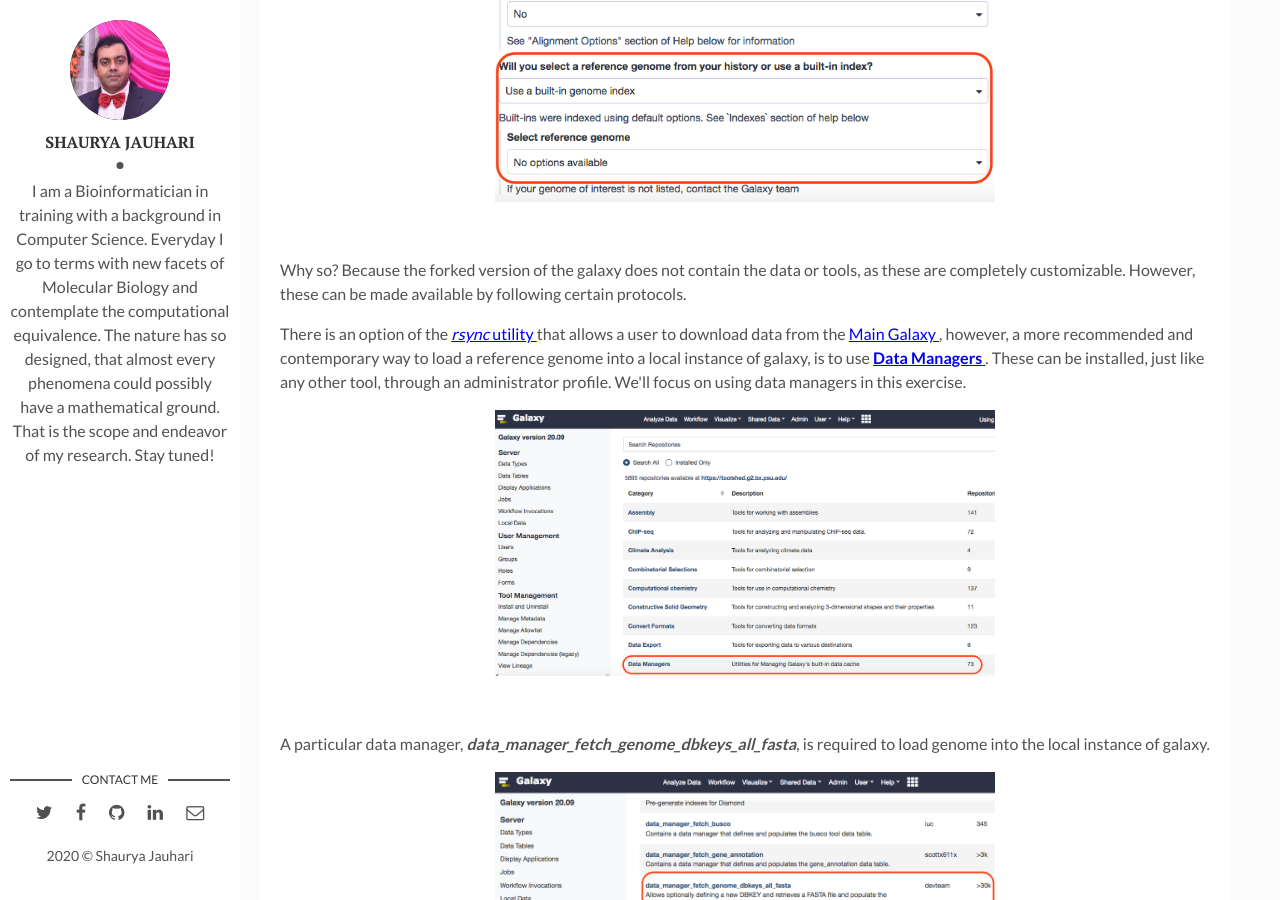
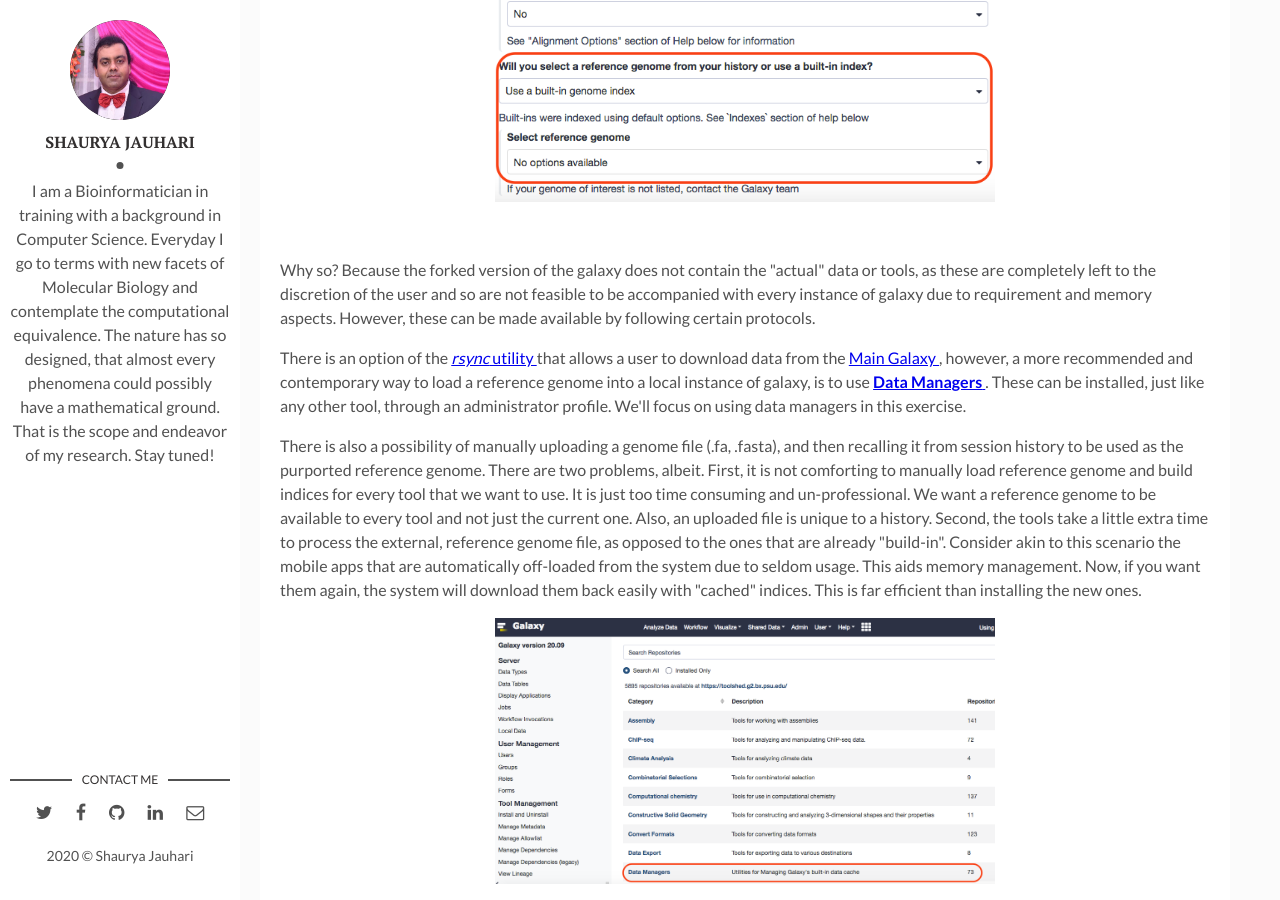
Before and after one commit to shauryajauhari/shauryajauhari.github.io, a Jekyll site: the page built from _posts/2020-07-17-data_mapping.markdown, in a window 1280 px wide and 900 px high, scrolled down 2627 px. Built offline with Jekyll 4.4.1, drawn with Linux system fonts in a browser that asks for light colours.

Commit message:
Update file

```diff
--- a/_posts/2020-07-17-data_mapping.markdown
+++ b/_posts/2020-07-17-data_mapping.markdown
@@ -69,8 +69,10 @@ tags: [ChIP-Seq, DNA Methylation]
 </p>
 <br>
 
-<p> Why so? Because the forked version of the galaxy does not contain the data or tools, as these are completely customizable. However, these can be made available by following certain protocols. </p>
+<p> Why so? Because the forked version of the galaxy does not contain the "actual" data or tools, as these are completely left to the discretion of the user and so are not feasible to be accompanied with every instance of galaxy due to requirement and memory aspects. However, these can be made available by following certain protocols. </p>
 <p> There is an option of the <a href = "https://wiki.galaxyproject.org/Admin/UseGalaxyRsync" > <i>rsync</i> utility </a> that allows a user to download data from the <a href = "https://usegalaxy.org/" > Main Galaxy </a>, however, a more recommended and contemporary way to load a reference genome into a local instance of galaxy, is to use <a href = "https://wiki.galaxyproject.org/Admin/Tools/DataManagers" > <b>Data Managers</b> </a>. These can be installed, just like any other tool, through an administrator profile. We'll focus on using data managers in this exercise. </p>
+
+<p>There is also a possibility of manually uploading a genome file (.fa, .fasta), and then recalling it from session history to be used as the purported reference genome. There are two problems, albeit. First, it is not comforting to manually load reference genome and build indices for every tool that we want to use. It is just too time consuming and un-professional. We want a reference genome to be available to every tool and not just the current one. Also, an uploaded file is unique to a history. Second, the tools take a little extra time to process the external, reference genome file, as opposed to the ones that are already "build-in". Consider akin to this scenario the mobile apps that are automatically off-loaded from the system due to seldom usage. This aids memory management. Now, if you want them again, the system will download them back easily with "cached" indices. This is far efficient than installing the new ones.</p>
 
 <p align="center">
   <img width="500" src="/assets/img/searchDataManagers.png">
```
